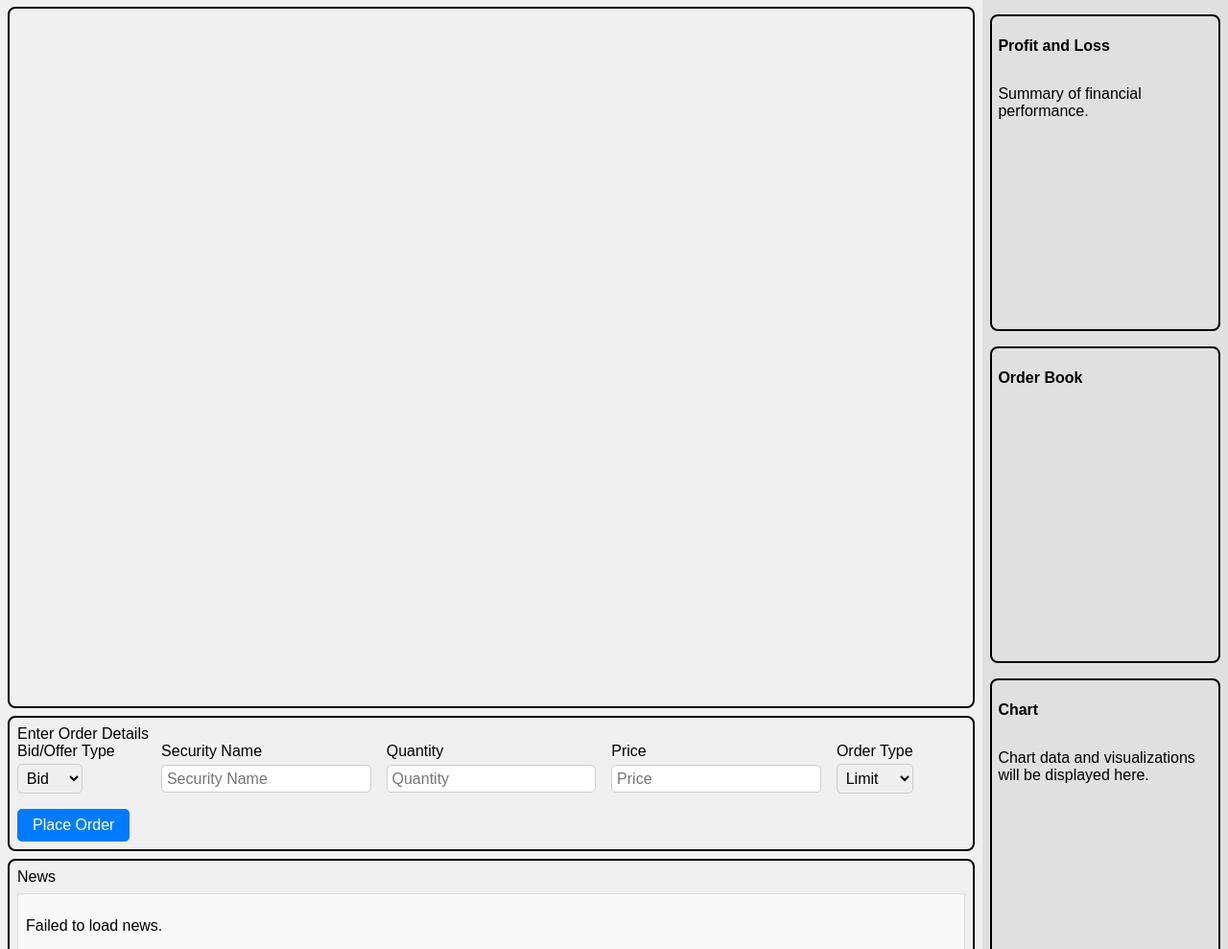
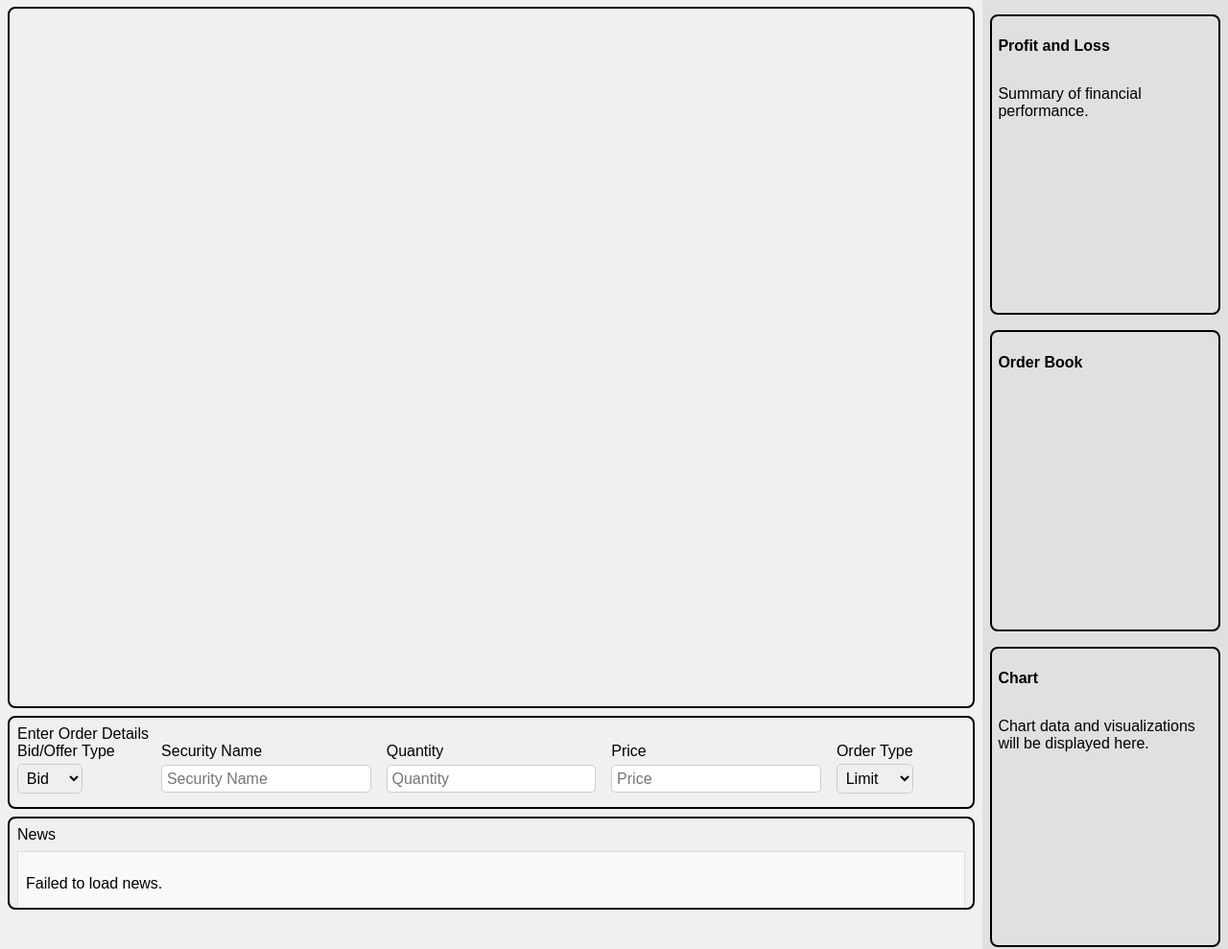
Before and after one commit to kanak340/kedar, a Flask app: page / in a window 1280 px wide. Shown: the part 51-1040 px from the top of the page at 96% size. Run offline with Flask 3, Linux system fonts and the light colour scheme.

Commit message:
apis added

```diff
--- a/templates/secondaryMarket.html
+++ b/templates/secondaryMarket.html
@@ -102,10 +102,12 @@
         }
 
         .left-row:nth-child(2) {
+            overflow-y: scroll;
             flex: 0 0 10%; /* 10% of the height */
         }
 
         .left-row:nth-child(3) {
+            overflow-y: scroll;
             flex: 0 0 10%; /* 10% of the height */
         }
 
@@ -134,7 +136,7 @@
         }
 
         .right-box-row {
-            flex: 0 0 calc((100vh - 50px) / 3); /* Each row takes 1/3 of the right column height */
+            flex: 0 0 calc((100vh - 100px) / 3); /* Each row takes 1/3 of the right column height */
             padding: 0.4em; /* Padding inside each row */
             box-sizing: border-box; /* Include padding and border in the element's total width and height */
             border-radius: 0.5em; /* Rounded corners */
```
